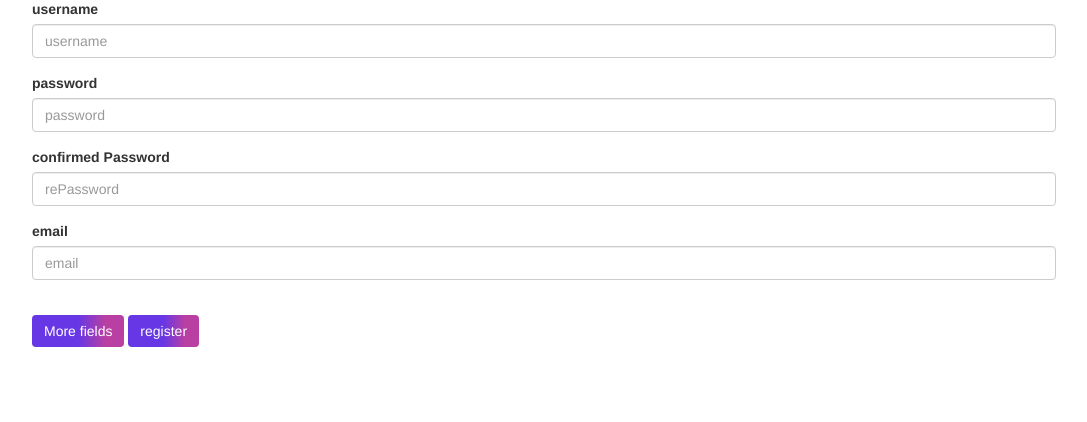
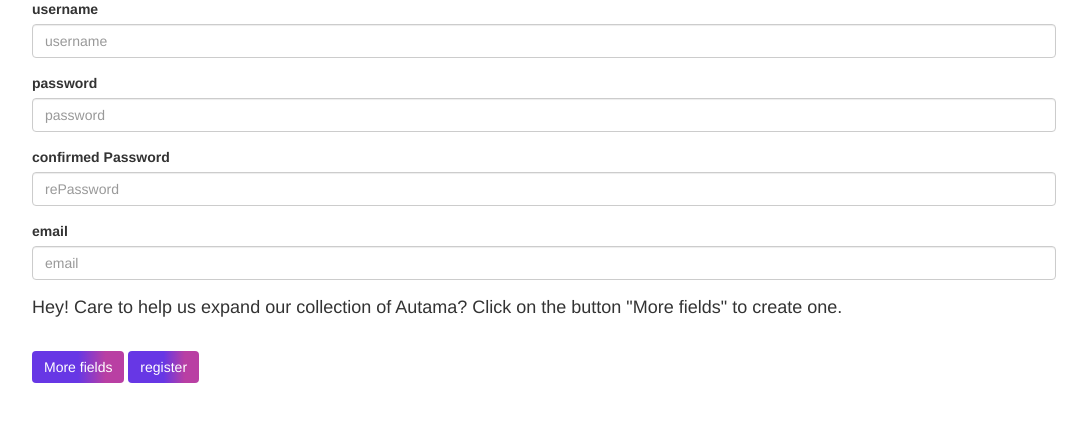
Before and after one commit to steven2030/Autama-Backend, a Django app: page /accounts/register/ in a window 1280 px wide. Shown: the part 102-524 px from the top of the page, without its empty margins (96-1183 px from the left). Run offline with Django 3.2, Linux system fonts and the light colour scheme; some libraries are stand-ins or nearby versions.

Commit message:
Dynamically add entry fields. Add header.
Need to edit add button appearance.
Need to change view so nonessential fields can be blank.

```diff
--- a/templates/register.html
+++ b/templates/register.html
@@ -2,11 +2,13 @@
 
 {% block js %}
     <script>
-        function addFields(parentDiv) {
+        function addFields() {
+            parentDiv = document.getElementById('essentials-container');
             all_fields = ["firstname","lastname","interest","interest2","interest3","interest4","interest5","interest6"];
 
             for (i = 0; i < all_fields.length; i++) {
                 var currField = all_fields[i];
+
                 var textbox = document.createElement('input');
                 textbox.type = 'text';
                 textbox.className = 'form-control';
@@ -18,12 +20,13 @@
                 label.htmlFor = currField;
                 label.appendChild(document.createTextNode(currField));
 
+                parentDiv.appendChild(document.createElement('br'));
+                parentDiv.appendChild(label);
+                parentDiv.appendChild(textbox);
+            }
 
-                document.getElementById(parentDiv).appendChild(document.createElement('br'));
-                document.getElementById(parentDiv).appendChild(label);
-                document.getElementById(parentDiv).appendChild(textbox);
-            }
             document.getElementById("expand-fields-button").remove();
+            document.getElementById("call-to-action").remove();
         }
     </script>
 {% endblock %}
@@ -55,9 +58,14 @@
 
             </div> <!-- end essentials-container -->
 
+            <!-- Asking for more information. -->
+            <div id="call-to-action">
+                <p style="font-size: 18px;">Hey! Care to help us expand our collection of Autama? Click on the button "More fields" to create one.</p>
+            </div>
+
             <!-- Expanding entry fields button. -->
             <br>
-            <button id="expand-fields-button" style="background-image: linear-gradient(90deg, #6737E5 50%, #B93FA3 80%); border-style: none;" type="button" class="btn btn-info" onclick="addFields('essentials-container')" style="width:100px;position: absolute;top: 50%;transform: translateY(-50%)translateX(-50%);left: 50%;">More fields</button>
+            <button id="expand-fields-button" style="background-image: linear-gradient(90deg, #6737E5 50%, #B93FA3 80%); border-style: none;" type="button" class="btn btn-info" onclick="addFields()" style="width:100px;position: absolute;top: 50%;transform: translateY(-50%)translateX(-50%);left: 50%;">More fields</button>
 
             <!-- Register account button. -->
             <input hidden name="id" value="{{ user.id }}">
```
